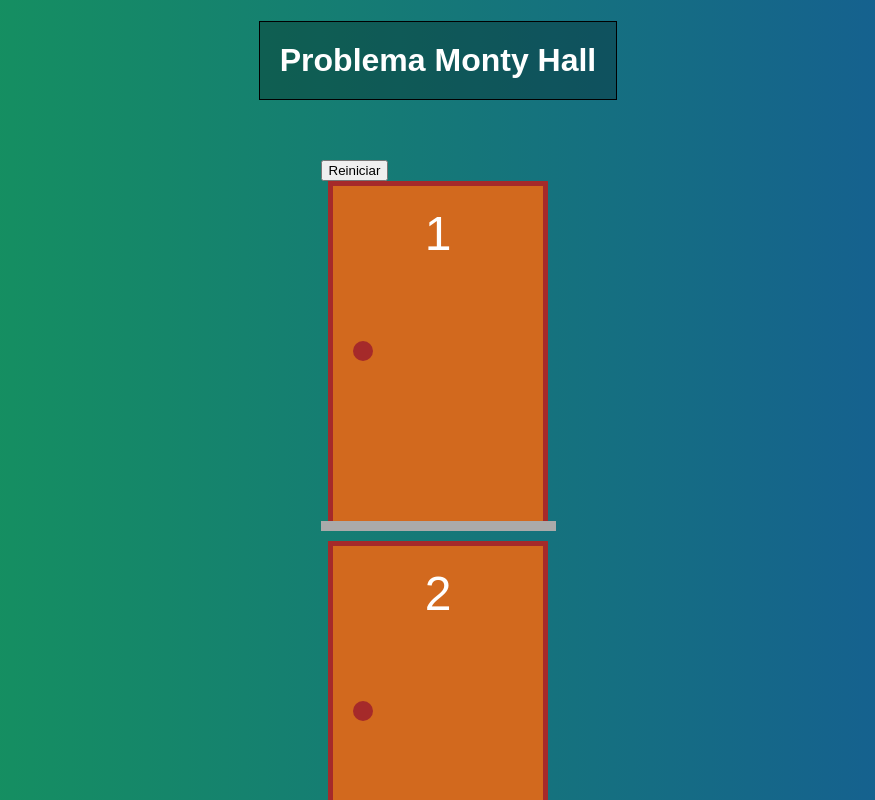
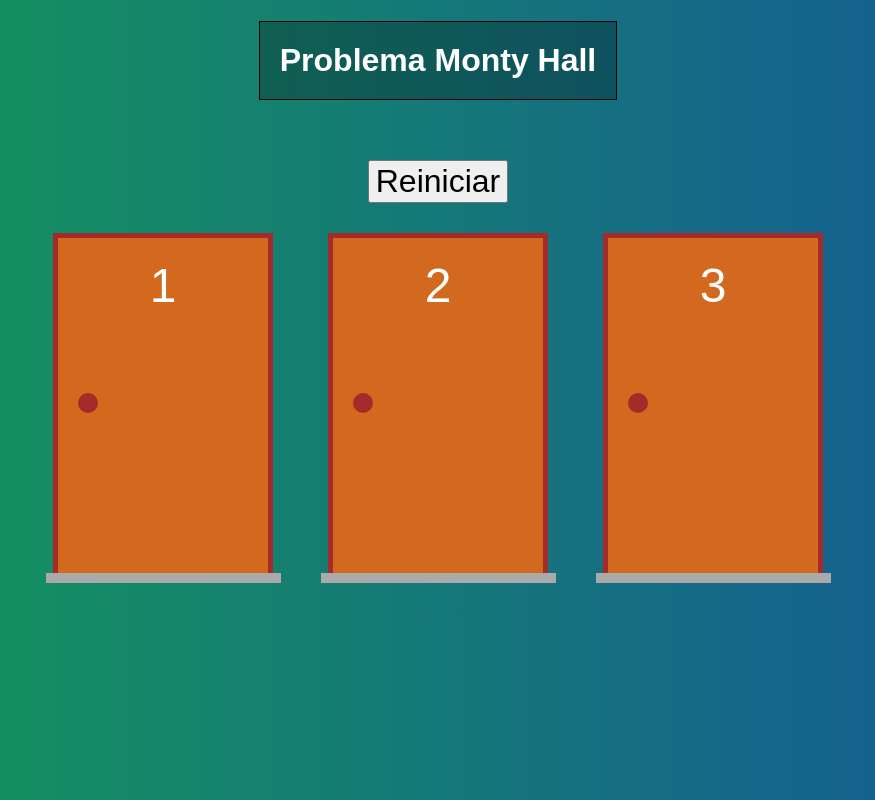
Before and after one commit to flaviosenne/monty-hall, a React (Create React App) app: page / in a window 1280 px wide. Both pictures are taken after a click on the button "Iniciar". Shown: the top 800 px of the page, without its empty margins (202-1077 px from the left). Built offline with nearby package versions, Linux system fonts and the light colour scheme; a web font is replaced by a local one.

Commit message:
monty-hall finished

```diff
--- a/src/App.js
+++ b/src/App.js
@@ -31,7 +31,7 @@ function App() {
           <input
             type="text"
             id="portsAmount"
-            size="3"
+            size="1"
             value={portsAmount}
             onChange={e => setPortsAmount(e.target.value)} />
 
@@ -41,6 +41,7 @@ function App() {
           <label for="selectedPort"> Qual a porta premiada?</label>
           <input
             type="text"
+            size="1"
             id="selectedPort"
             value={selectedPort}
             onChange={e => setSelectedPort(e.target.value)} />
--- a/src/index.css
+++ b/src/index.css
@@ -26,3 +26,24 @@ code {
   padding: 20px;
   margin-bottom: 60px;
 }
+
+.form{
+  display: flex;
+  flex-direction: column;
+  justify-content: center;
+  align-items: center;
+  margin-bottom: 40px;
+}
+
+.form, .form input, .form button{
+  margin-bottom: 10px;
+  font-size: 2rem;
+}
+
+.doors{
+  align-self: stretch;
+  display: flex;
+  justify-content: space-evenly;
+
+  flex-wrap: wrap;
+}
--- a/src/styles/door.css
+++ b/src/styles/door.css
@@ -10,6 +10,7 @@
     border-bottom: 10px solid #aaa;
     margin-bottom: 10px;
     font-size: 3rem;
+    margin: 20px;
 
     display: flex;
     justify-content: center;
```
